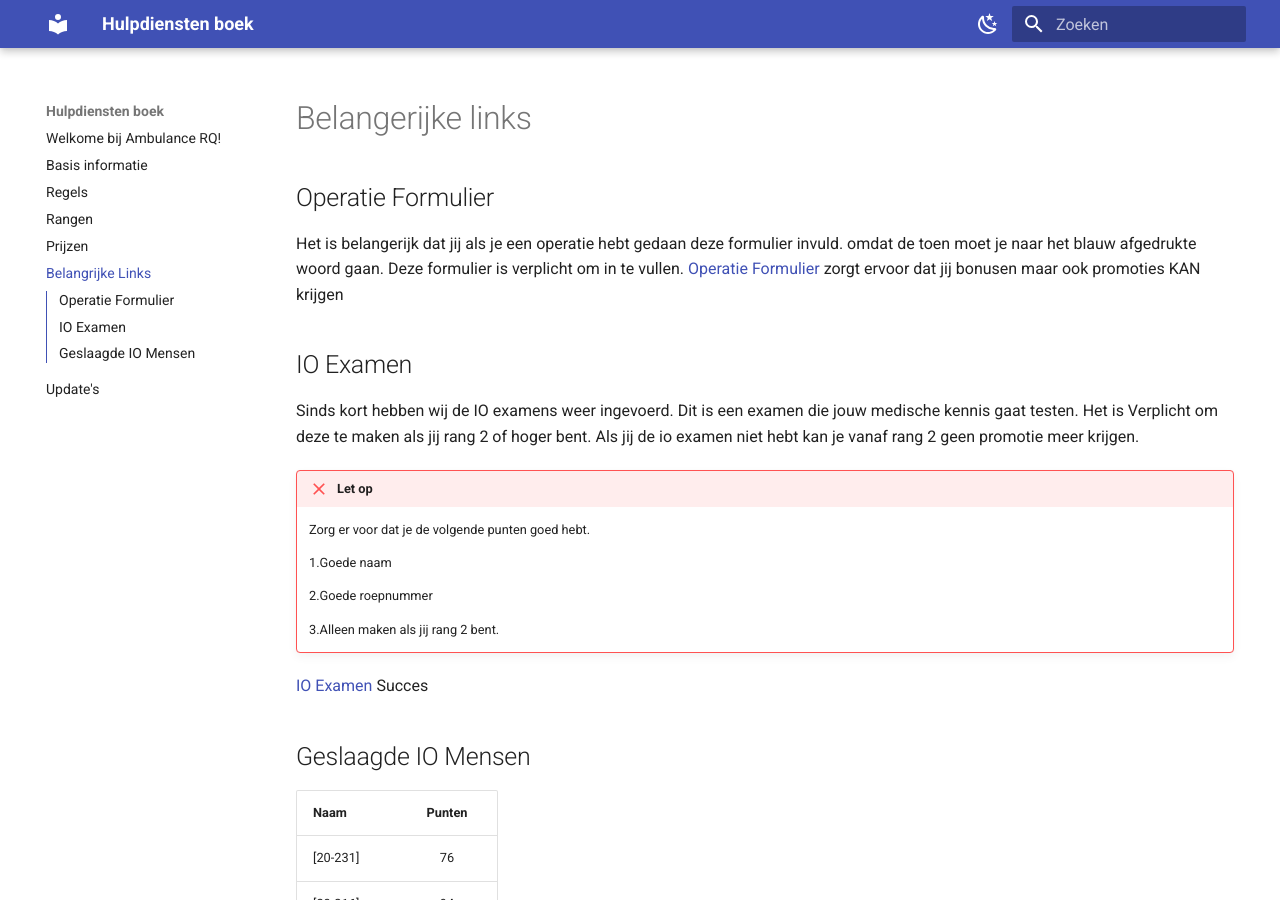
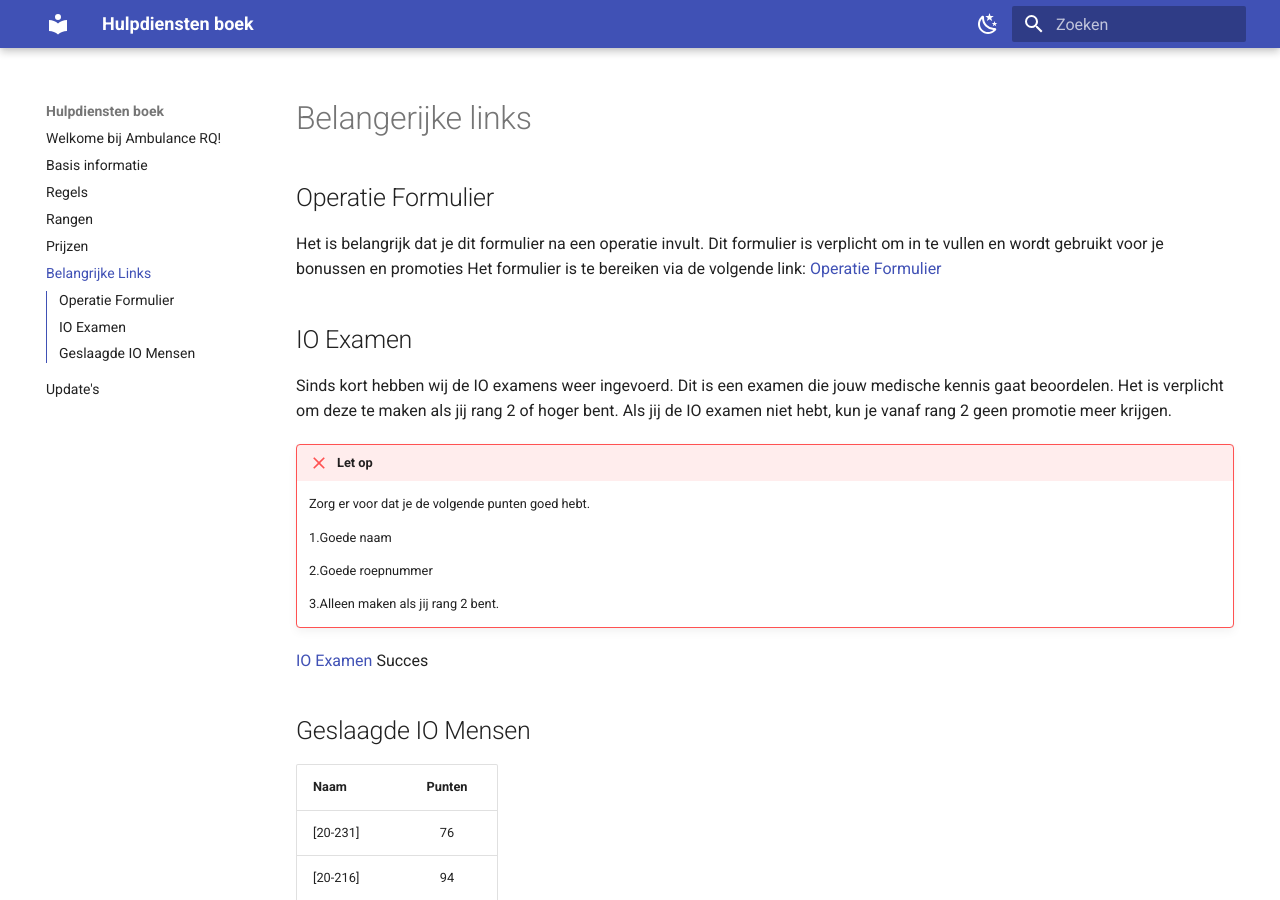
Before and after one commit to rqniels/Hulpdienstenboek, an MkDocs documentation site: the page built from docs/Links.md, in a window 1280 px wide and 900 px high. Built offline with MkDocs 1.6.1 and Material for MkDocs 9.7.7, drawn with Linux system fonts in a browser that asks for light colours.

Commit message:
Update Links.md

```diff
--- a/docs/Links.md
+++ b/docs/Links.md
@@ -1,16 +1,16 @@
 # Belangerijke links
 
 ## Operatie Formulier
-Het is belangerijk dat jij als je een operatie hebt gedaan deze formulier invuld. omdat de toen moet je naar het blauw afgedrukte woord gaan. Deze formulier is verplicht om in te vullen.
-[Operatie Formulier][example] zorgt ervoor dat jij bonusen maar ook promoties KAN krijgen
+Het is belangrijk dat je dit formulier na een operatie invult. Dit formulier is verplicht om in te vullen en wordt
+gebruikt voor je bonussen en promoties Het formulier is te  bereiken via de volgende link: [Operatie Formulier][example]
 
   [example]: https://forms.gle/nGZwYHuwXyBSnxpx9 "Formulier"
 
 ## IO Examen
 Sinds kort hebben wij de IO examens weer ingevoerd.
-Dit is een examen die jouw medische kennis gaat testen.
-Het is Verplicht om deze te maken als jij rang 2 of hoger bent.
-Als jij de io examen niet hebt kan je vanaf rang 2 geen promotie meer krijgen.
+Dit is een examen die jouw medische kennis gaat beoordelen.
+Het is verplicht om deze te maken als jij rang 2 of hoger bent.
+Als jij de IO examen niet hebt, kun je vanaf rang 2 geen promotie meer krijgen.
 !!! failure " Let op "
     Zorg er voor dat je de volgende punten goed hebt.
 
```
